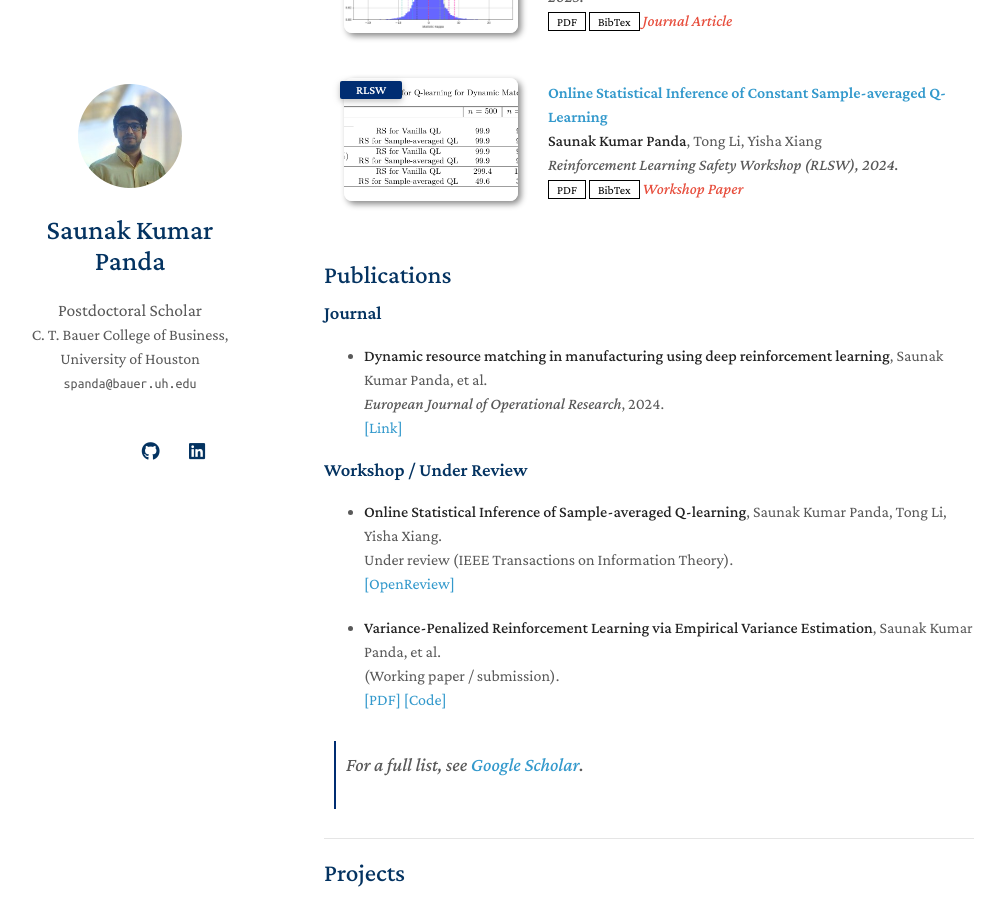
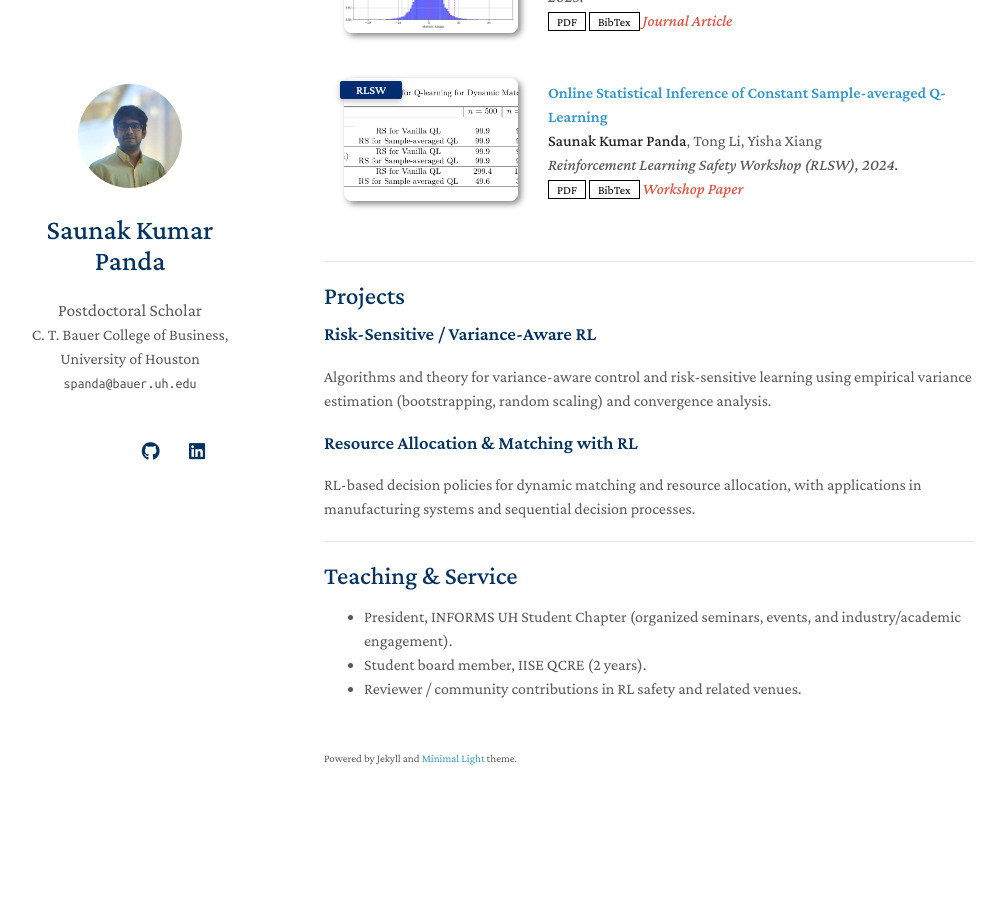
Before and after one commit to saunakp123/pandasaunak.github.io, a Jekyll site: the page built from index.md, in a window 1280 px wide and 900 px high, scrolled down 1291 px. Shown: the whole window, without its empty margins (146-1151 px from the left). Built offline with Jekyll 4.4.1, drawn with Linux system fonts in a browser that asks for light colours; a style sheet for code colours, icons or effects is not loaded; our own code applies the rules of GitHub Pages for plain Markdown files; after the commit the page ends 2130 px from its top, so only the background shows below that.

Commit message:
Remove publications section from index.md
Removed publications section from index.md.

```diff
--- a/index.md
+++ b/index.md
@@ -32,23 +32,6 @@ My methodological foundation remains in **risk‑sensitive and variance‑aware
 ---
 {% include_relative _includes/publications.md %}
 
-## Publications
-### Journal
-- **Dynamic resource matching in manufacturing using deep reinforcement learning**, Saunak Kumar Panda, et al.
-  *European Journal of Operational Research*, 2024.
-  [[Link]](YOUR_EJOR_PAPER_LINK)
-
-### Workshop / Under Review
-- **Online Statistical Inference of Sample-averaged Q-learning**, Saunak Kumar Panda, Tong Li, Yisha Xiang.
-  Under review (IEEE Transactions on Information Theory).
-  [[OpenReview]](https://openreview.net/forum?id=bKXRTxxmey)
-
-- **Variance-Penalized Reinforcement Learning via Empirical Variance Estimation**, Saunak Kumar Panda, et al.
-  (Working paper / submission).
-  [[PDF]](YOUR_PDF_LINK) [[Code]](YOUR_CODE_LINK)
-
-> For a full list, see [Google Scholar](https://scholar.google.com/citations?user=Ldiyc0IAAAAJ&hl=en).
-
 ---
 
 ## Projects
```
